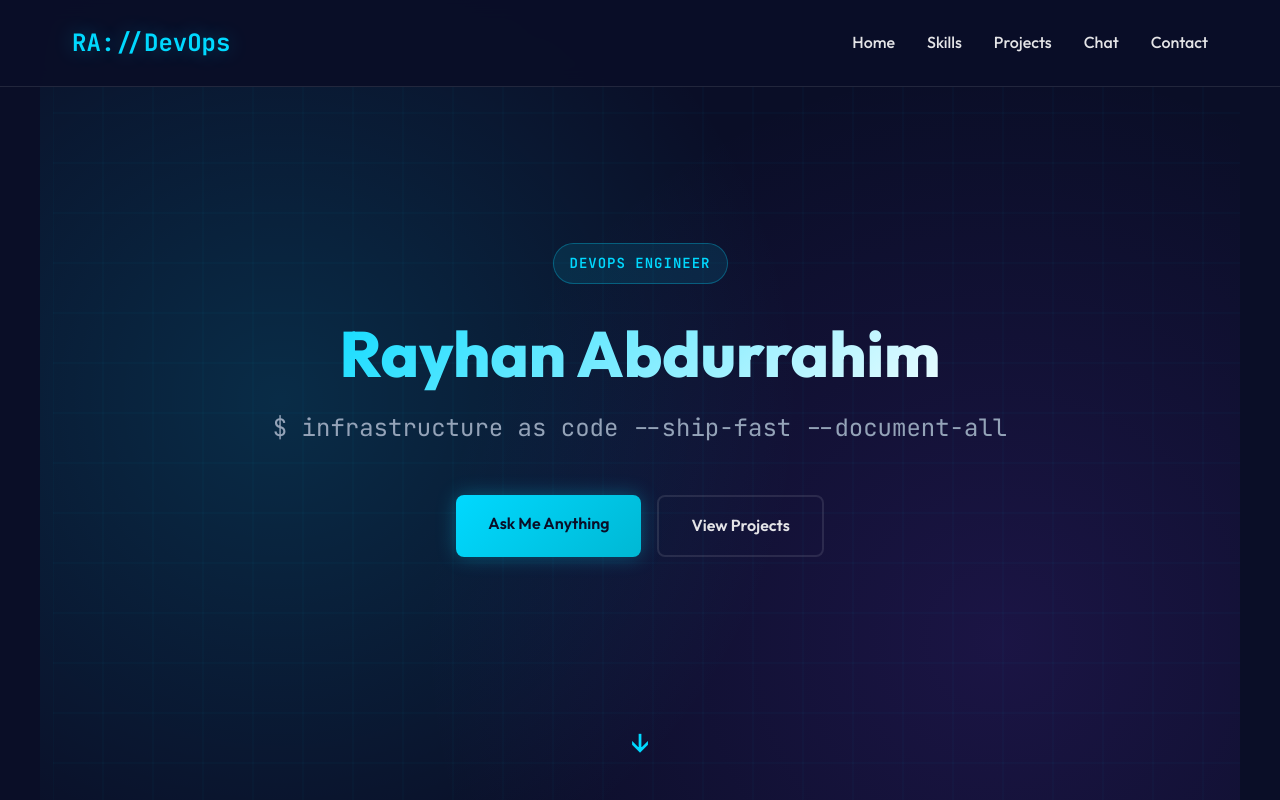
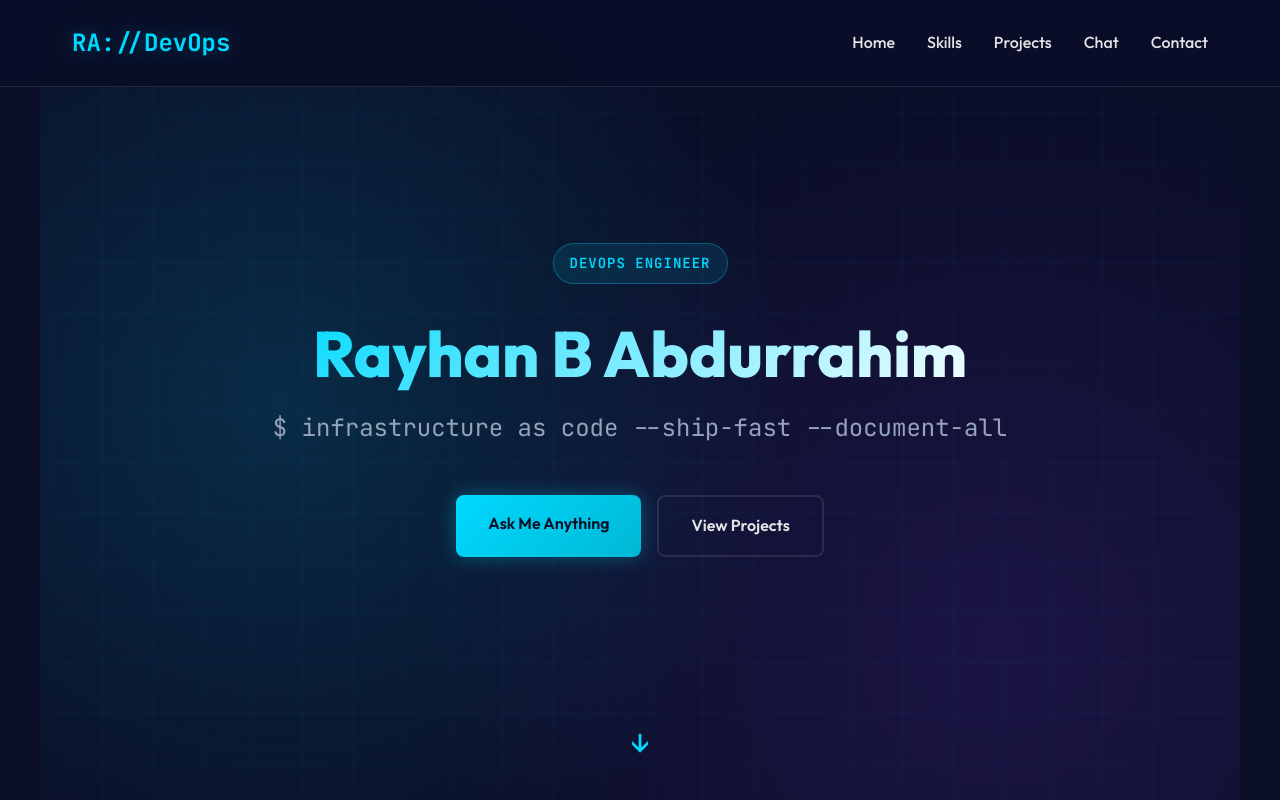
Before and after one commit to Rayhanbintang/rayhan-portofolio, a plain HTML site: page website/index.html in a window 1280 px wide. Shown: the top 800 px of the page. Drawn offline with Linux system fonts and the light colour scheme; no server answers.

Commit message:
test change

```diff
--- a/website/index.html
+++ b/website/index.html
@@ -714,7 +714,7 @@
         <div class="grid-background"></div>
         <div class="hero-content">
             <div class="hero-badge">DevOps Engineer</div>
-            <h1>Rayhan Abdurrahim</h1>
+            <h1>Rayhan B Abdurrahim</h1>
             <p class="tagline">$ infrastructure as code --ship-fast --document-all</p>
             <div class="cta-buttons">
                 <a href="#chat" class="btn btn-primary">Ask Me Anything</a>
```
